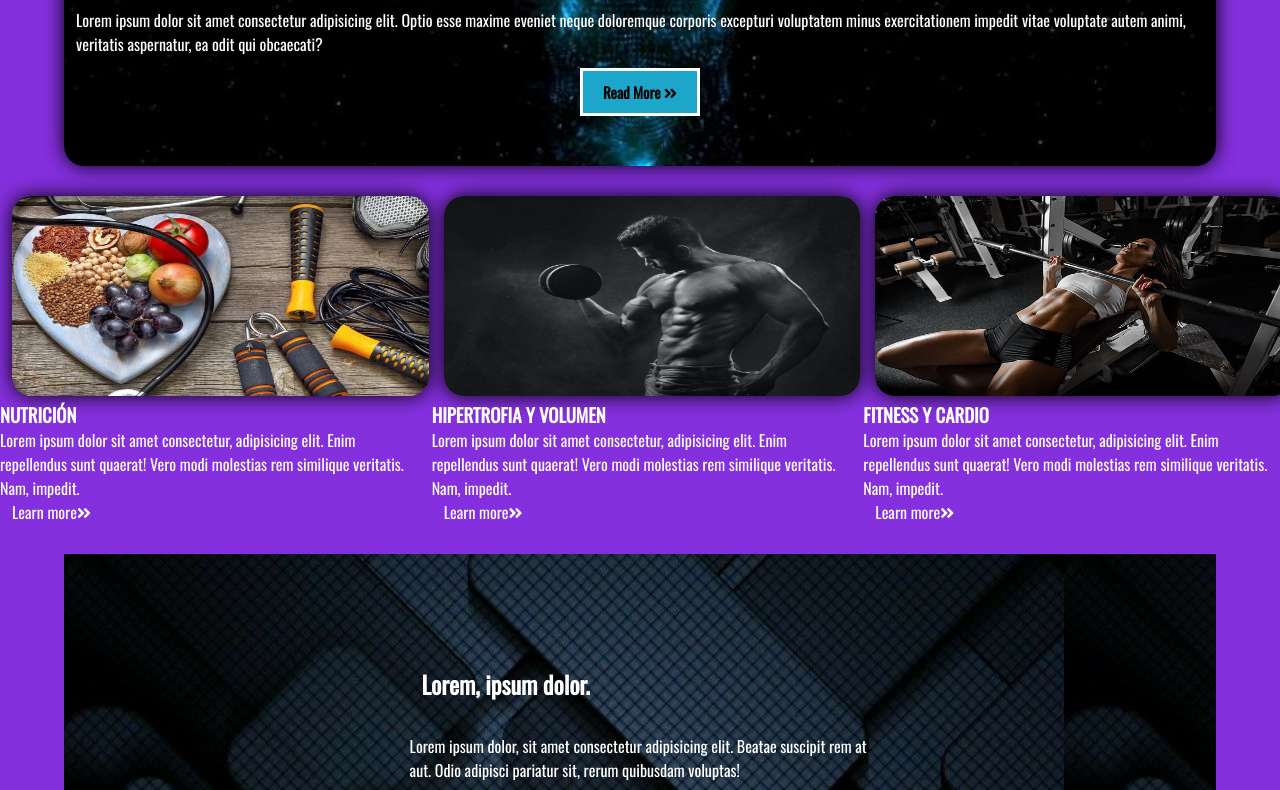
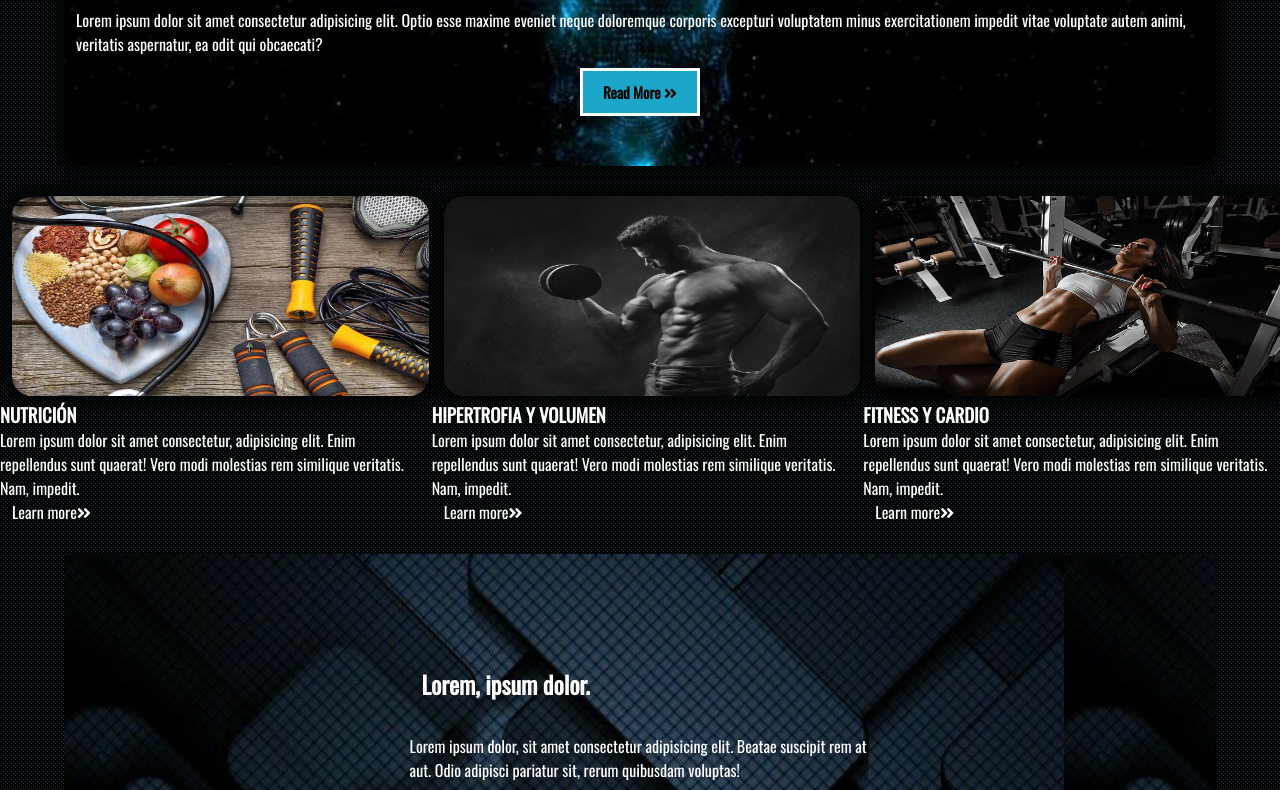
Before and after one commit to GermanRMurua/pagina-workout, a plain HTML site: page index.html in a window 1280 px wide. Shown: the part 394-1184 px from the top of the page. Drawn offline with nearby package versions, Linux system fonts and the light colour scheme; a web font is replaced by a local one.

Commit message:
inicie mi repositorio

```diff
--- a/index.html
+++ b/index.html
@@ -15,7 +15,7 @@
 <link rel="preconnect" href="https://fonts.gstatic.com" crossorigin>
 <link href="https://fonts.googleapis.com/css2?family=Allerta+Stencil&family=Londrina+Solid:wght@100&family=Oswald:wght@200;300;400&family=Qahiri&family=Roboto:wght@300&family=Rubik+Mono+One&family=Work+Sans:wght@200&display=swap" rel="stylesheet">
 </head>
-<body style="background-color: blueviolet;">
+<body>
     <div class="container">
         <div class="nav-main">
 <img src="img/images.jpg" alt="LOGO" class= "nav-brand">
```
